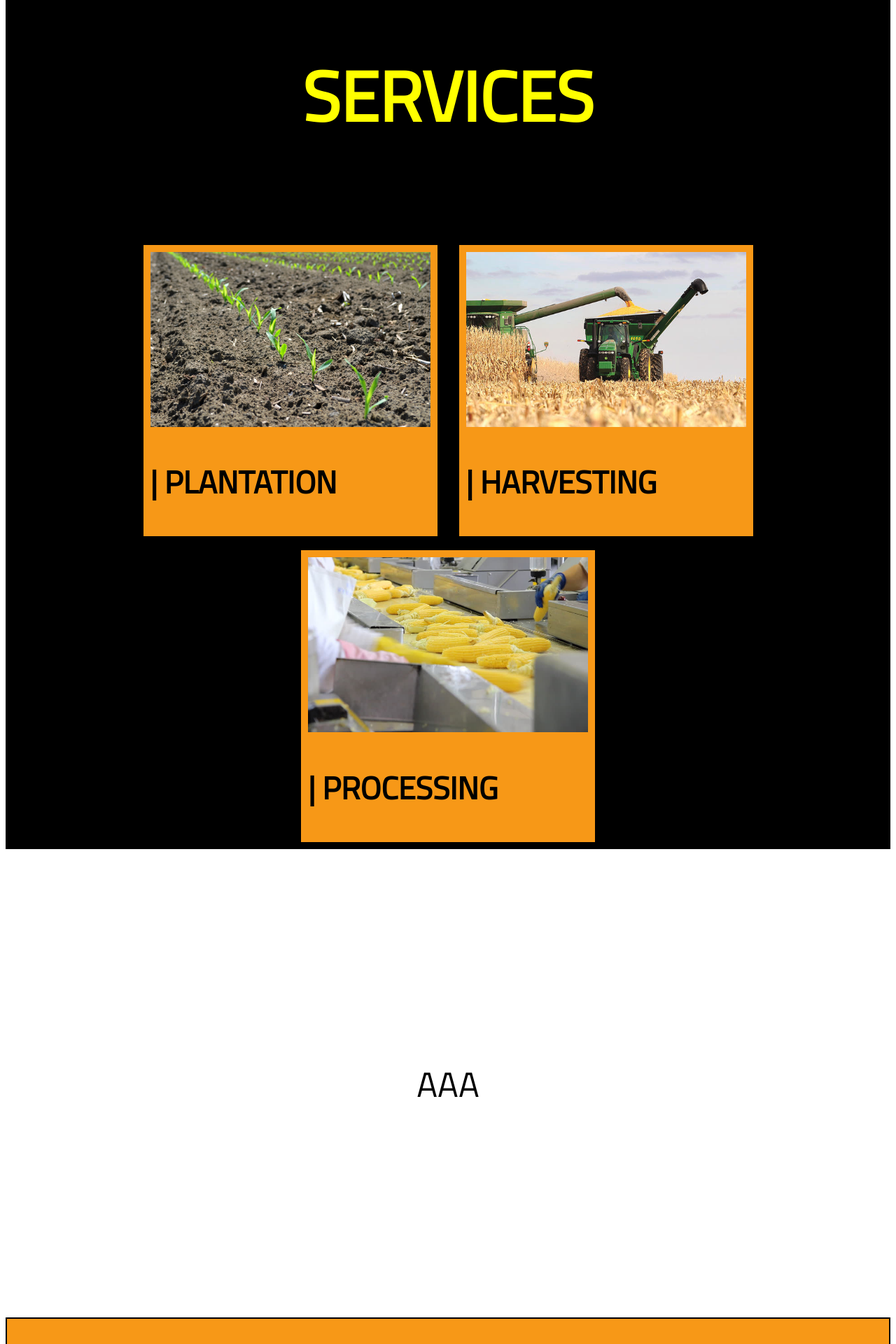
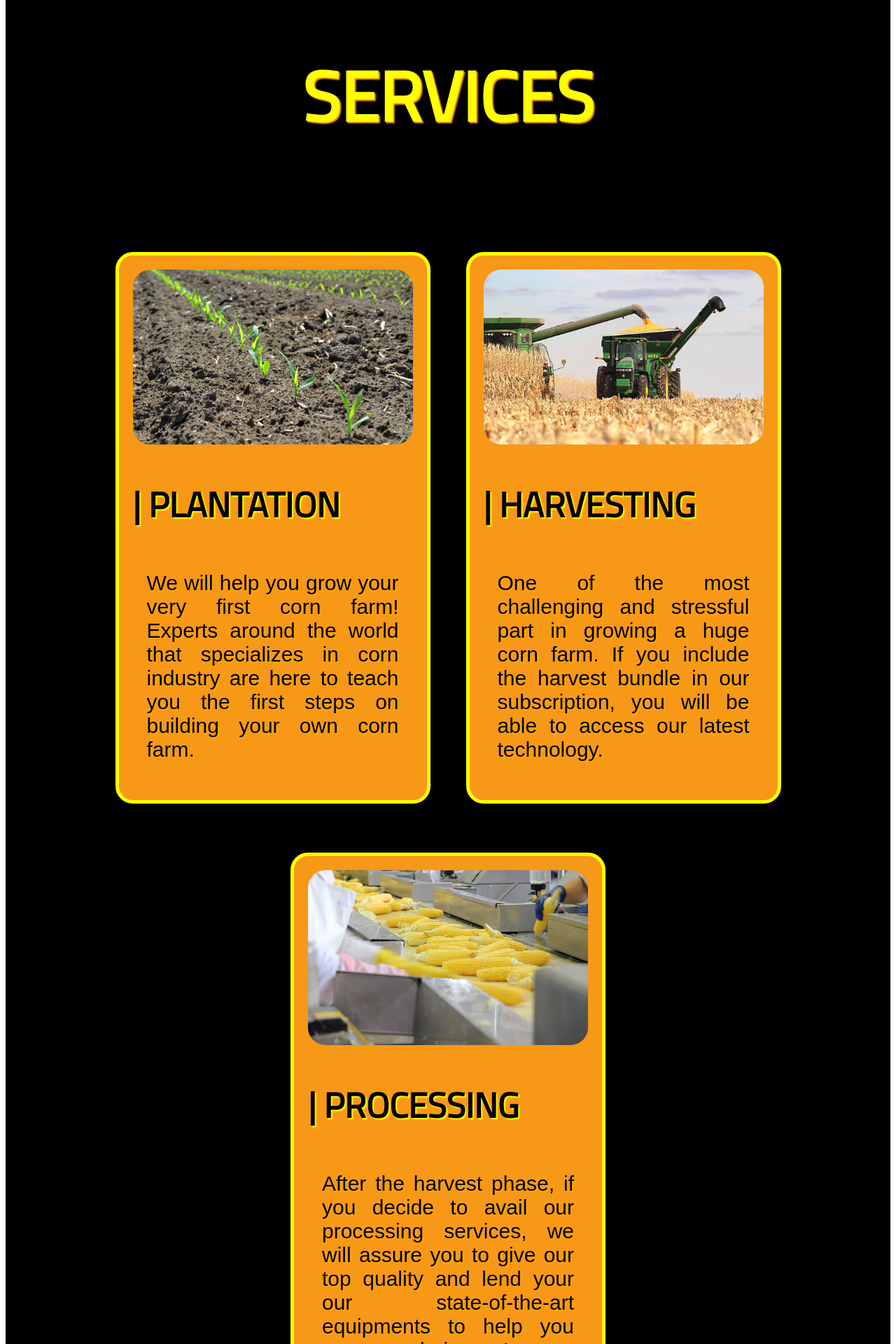
Before and after one commit to reynerbering/BeringRP, a PHP site: page /cornhub/home.html in a window 1280 px wide. Shown: the part 1625-3545 px from the top of the page at 70% size. Run offline with PHP 8.4, Linux system fonts and the light colour scheme; some web fonts are replaced.

Commit message:
Add files via upload

```diff
--- a/cornhub/home.css.css
+++ b/cornhub/home.css.css
@@ -1,19 +1,50 @@
 
 @font-face {
-    font-family: 'titillium_webregular';
+  font-family: 'titillium_webregular';
 	src: url('titilliumweb-regular-webfont.woff2') format('woff2'),
-		url('titilliumweb-regular-webfont.woff') format('woff');
+	url('titilliumweb-regular-webfont.woff') format('woff');
 	font-weight: normal;
+  font-style: normal;
+}
+@font-face {
+    font-family: 'titillium_webextralight';
+    src: url('titilliumweb-extralight-webfont.woff2') format('woff2'),
+         url('titilliumweb-extralight-webfont.woff') format('woff');
+    font-weight: normal;
+    font-style: normal;
+}
+@font-face {
+    font-family: 'lobsterregular';
+    src: url('lobster-regular-webfont.woff2') format('woff2'),
+         url('lobster-regular-webfont.woff') format('woff');
+    font-weight: normal;
+    font-style: normal;
+
+}
+@font-face {
+    font-family: 'tekoregular';
+    src: url('teko-regular-webfont.woff2') format('woff2'),
+         url('teko-regular-webfont.woff') format('woff');
+    font-weight: normal;
     font-style: normal;
 
 }
 
-
+html{
+  scroll-behavior: smooth;
+}
 body {
 	font-family: 'titillium_webregular',Arial, sans-serif;
 	font-weight:normal;
 	font-style:normal;
+  text-align: center;
 }
+
+
+
+
+
+
 
 /* Style the header */
 .header {
@@ -28,20 +59,14 @@ body {
 .header h1 {
   font-size: 40px;
 }
-
-
-
 /* Style the top navigation bar */
 .navbar {
   overflow: hidden;
   background-color: black;
   text-align: center;
 }
-
-
 /* Style the navigation bar links */
 .navbar a {
-
   display: inline-block;
   color: white;
   text-align: center;
@@ -49,12 +74,6 @@ body {
   text-decoration: none;
   transition-duration:  1s;
 }
-
-/* Right-aligned link */
-.navbar a.right {
-  float: right;
-}
-
 /* Change color on hover */
 .navbar a:hover {
   background-color:yellow;
@@ -67,7 +86,18 @@ body {
   flex-wrap: wrap;
 }
 
-/* Main column */
+
+
+
+
+
+
+
+
+
+
+
+/* MAIN 1*/
 .main1 {
   text-align: center;
   padding: 300px;
@@ -75,10 +105,9 @@ body {
   background-attachment: fixed;
   background-repeat: no-repeat;
   background-position: center;
+  background-color: #f79817;
 
 }
-
-
 .main1 h1 {
   font-size:100px;
   line-height: 0px;
@@ -87,48 +116,199 @@ body {
 
 }
 
+
+
+
+
+
+
+
+
+
+
+/* MAIN 2*/
 .main2 {
-  text-align: center;
+  text-align:center;
   font-size:50px;
   background-color: black;
   background-position: center;
+  text-shadow: 2px 2px 2px orange;
+
 
 }
 .main2 h1{
 	font-size: 100px;
 	color: yellow;
 }
+.main2 h2{
+	font-size: 50px;
+  text-shadow: 2px 2px 2px yellow;
+}
+.main2 p{
+  padding: 20px;
+  padding-bottom: 5px;
+  font-family: 'titillium_webextralight',Arial, sans-serif;
+  font-weight: normal;
+	font-size: 30px;
+  text-align: justify;
+  text-justify: inter-word;
+
+}
+.main2container{
+  width: 450px;
+  height: auto;
+  box-sizing: border-box;
+  padding: 20px;
+	margin: 20px;
+  margin-bottom: 50px;
+  font-size:30px;
+  display: inline-block;
+  background-color: #f79817;
+  border: 5px solid yellow;
+  border-radius: 25px;
+}
+.main2container img{
+  border-radius: 25px;
+}
 
 
+
+
+
+
+
+
+
+
+
+/*MAIN 3*/
+.main3{
+  width: 1800px;
+  height: 600px;
+  box-sizing: border-box;
+  padding-left: 100px;
+  padding-right: 100px;
+  padding-top:50px;
+  padding-bottom:10px;
+  display: inline-block;
+  background-position: center;
+  background-color: white;
+  margin: 10px 10px 0px 10px;
+  border-radius: 25px 25px 0px 0px;
+  border: 2px solid #f79817;
 }
-.main2 h2{
-	font-size: 100px;
+.main3cont1{
+  float: left;
+  text-align: left;
+  font-size: 100px;
+  line-height: 0px;
+  text-shadow: 2px 2px 2px orange;
+  float: left;
 }
-.main2 p{
-	font-size: 15px;
+.main3cont2{
+ float: right;
+ padding-left: 100px;
 }
-.main2container{
-	margin: 10px;
-	padding: 10px 10px 10px 10px;
-  font-size:30px;
-   display: inline-block;
-  background-color: #f79817;
-  text-align: center;
+.main3cont2 img{
+  border-radius: 25px;
 }
-.main3 {
-  text-align: center;
-  font-size:50px;
-  padding: 300px;
+
+
+
+
+
+
+
+
+
+
+
+
+
+
+
+/*MAIN 4*/
+.main4{
+  width: 1800px;
+  height: 600px;
+  box-sizing: border-box;
+  padding-left: 100px;
+  padding-right: 100px;
+  padding-top:50px;
+  padding-bottom:10px;
+  display: inline-block;
+  background-position: center;
   background-color: white;
-  background-position: center;
+  margin: 0px 10px 10px 10px;
+  border-radius: 0px 0px 25px 25px;
+  border: 2px solid #f79817;
 }
+.main4 p{
+  font-family: 'lobsterregular',Arial, sans-serif;
+  font-weight: normal;
+  font-style: normal;
+  font-size:70px;
+  text-align: justify;
+  text-justify: inter-word;
+  text-shadow: 2px 5px 5px yellow;
+}
+
+
+
+
+
+
+
+
+
+
+
+
+
+
+
+/*MAIN 5*/
+.main5{
+  background-color:#f79817;
+  padding: 50px;
+  font-size: 100px;
+
+}
+.main5 h1{
+  font-family: 'tekoregular',Arial, sans-serif;
+}
+
+.m5logo{
+  padding: 10px;
+
+}
+.m5logo img{
+  width: 20%;
+  height: 20%;
+}
+
+
+
+
+
+
+
+
+
+
+
+
 
 /* Footer */
 .footer {
-  padding: 20px;
   text-align: center;
-  background: #f79817;
-  border: 2px solid black;
+  background-color: white;
+
+}
+.footer a:hover{
+  background-color:yellow;
+  color: black;
+
 }
 
 
@@ -164,12 +344,7 @@ body {
 
 
 
-/* Responsive layout - when the screen is less than 700px wide, make the two columns stack on top of each other instead of next to each other */
-@media screen and (max-width: 700px) {
-  .row {
-    flex-direction: column;
-  }
-}
+
 
 /* Responsive layout - when the screen is less than 400px wide, make the navigation links stack on top of each other instead of next to each other */
 @media screen and (max-width: 400px) {
--- a/cornhub/home.html
+++ b/cornhub/home.html
@@ -6,6 +6,7 @@
 	<meta charset="UTF-8">
 	<meta name="viewport" content="width=device-width, initial-scale=2">
 	<link rel="stylesheet" type="text/css" href="home.css.css">
+
 	</head>
 	<body>
 
@@ -20,41 +21,70 @@
 
 
 	<div class="navbar">
-	  <a href="#">ABOUT US</a>
-	  <a href="#">WHAT WE DO</a>
-	  <a href="#">CONTACT US</a>
+	  <a href="#m1">HOME</a>
+	  <a href="#m2">SERVICES</a>
+	  <a href="#m3">ABOUT US</a>
+	  <a href="#m5">OUR SPONSORS</a>
 	  <div class="login-container">
 	</div>
 
 
 
-	  <div class="main1">
+	  <div class="main1" id="m1">
 	  	<h1>PIONEERS OF CORN</h1><br>
 	  	<h1>INDUSTRY</h1>
 	  </div>
 
 
-	  <div class="main2">
+	  <div class="main2" id="m2">
 	  	<h1>SERVICES</h1><br>
 	  	<div class="main2container">
 	  	<img src="home.cornplanting.jpg" width="400px" height="250px">
 	  			<h2 align="left"> | PLANTATION </h2>
+	  			<p>We will help you grow your very first corn farm! Experts around the world that specializes in corn industry are here to teach you the first steps on building your own corn farm.</p>
 	  		</div>
 	  	<div class="main2container">
 	  	<img src="home.cornharvest.jpg" width="400px" height="250px">
 	  			<h2 align="left"> | HARVESTING</h2>
+	  			<p> One of the most challenging and stressful part in growing a huge corn farm. If you include the harvest bundle in our subscription, you will be able to access our latest technology.</p>
 	  		</div>
 	  	<div class="main2container">
 	  	<img src="home.cornfactory.jpg" width="400px" height="250px">
 	  			<h2 align="left"> | PROCESSING</h2>
-
+	  			<p> After the harvest phase, if you decide to avail our processing services, we will assure you to give our top quality and lend your our state-of-the-art equipments to help you grow your buisness!</p>
 	  		</div>
 	  </div>
 
-	 <div class="main3">
-	 	AAA
+	 <div class="main3" id="m3">
+
+	 		<div class="main3cont1">
+	 			<h1>ABOUT</h1><br>
+	 			<h1>US</h1>
+	 		</div>
+
+	 		<div class="main3cont2">
+	 			<img class="slide"src="https://ak.picdn.net/offset/photos/527d5c64ba03a14b340007fa/medium/photo.jpg" height="500px" width="800">
+	 			<img class="slide"src="https://upload.wikimedia.org/wikipedia/commons/b/b0/Agriculture_in_Volgograd_Oblast_002.JPG" height="500px" width="800">
+	 			<img class="slide"src="https://s3-prod.chicagobusiness.com/corn.jpg" height="500px" width="800">
+	 			<img class="slide"src="https://i2.wp.com/applewasabi.com/wp-content/uploads/2015/07/D7K_6215-e1440587462707.jpg" height="500px" width="800px">
+	 		</div>
 	 </div>
 
+	 <div class="main4" id="m4">
+	 		<p>A group of succesful entrepreneurs that started from scratch aims to help people globally with the use of corn. A simple, yet efficient way to take the first step in agricultural business, that later, we can expand and grow.</p>
+
+	 </div>
+
+
+	 <div class="main5" id="m5">
+	 		<h1>OUR SPONSORS</h1>
+	 	<div class="m5logo">
+	 		<img src="https://globeopportunities.com/wp-content/uploads/2019/04/nestle-logo-500x5004422282832064569842.png">
+	 		<img src="https://fakeclients.com/logoimgs/cat.png">
+	 		<img src="https://talentview.asia/wp-content/uploads/sm-supermalls.png">
+	 	</div>
+
+	 </div>
 
 
 	<div class="footer">
@@ -66,4 +96,5 @@
 
 
 	</body>
+	<script src="homejs.js"></script>
 	</html>
--- /dev/null
+++ b/cornhub/homejs.js
@@ -0,0 +1,14 @@
+var myIndex = 0;
+corn();
+
+function corn() {
+  var i;
+  var x = document.getElementsByClassName("slide");
+  for (i = 0; i < x.length; i++) {
+    x[i].style.display = "none";
+  }
+  myIndex++;
+  if (myIndex > x.length) {myIndex = 1}
+  x[myIndex-1].style.display = "block";
+  setTimeout(corn, 2000); // Change image every 2 seconds
+}
```
Also changed, not shown: cornhub/lobster-regular-webfont.woff (added), cornhub/teko-regular-webfont.woff (added), cornhub/teko-regular-webfont.woff2 (added), cornhub/titilliumweb-extralightitalic-webfont.woff (added), cornhub/titilliumweb-extralightitalic-webfont.woff2 (added).
